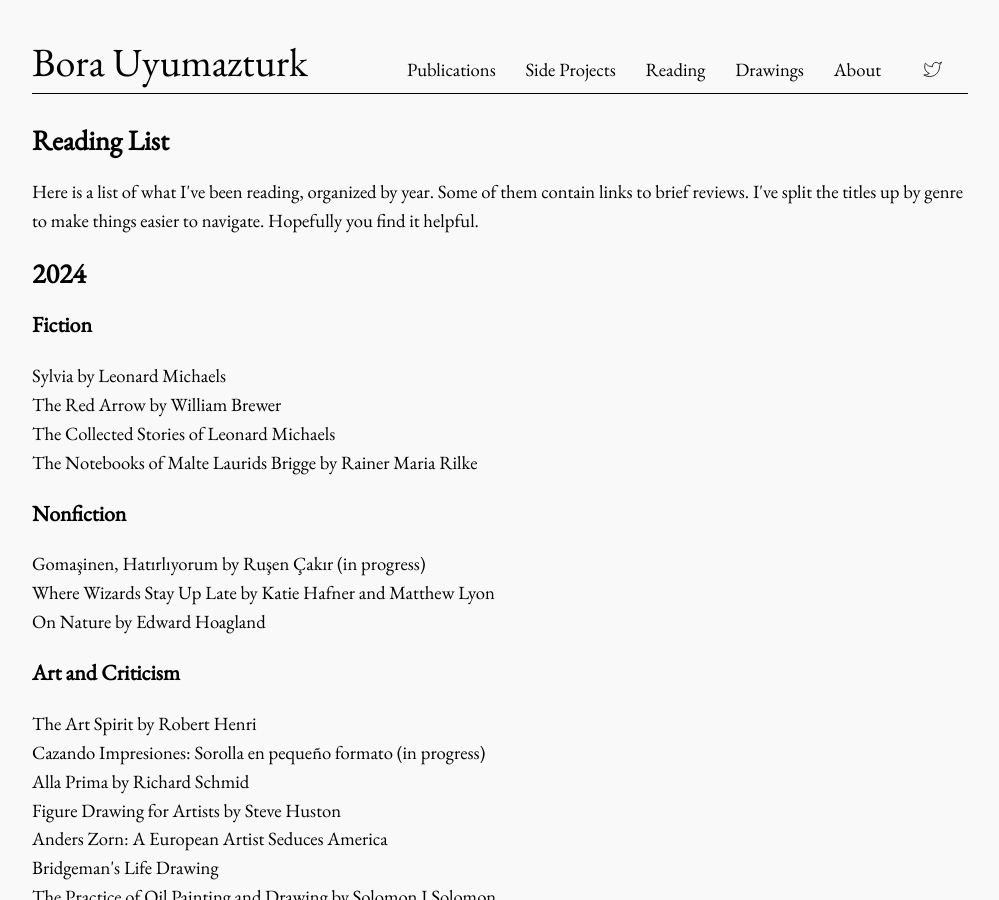
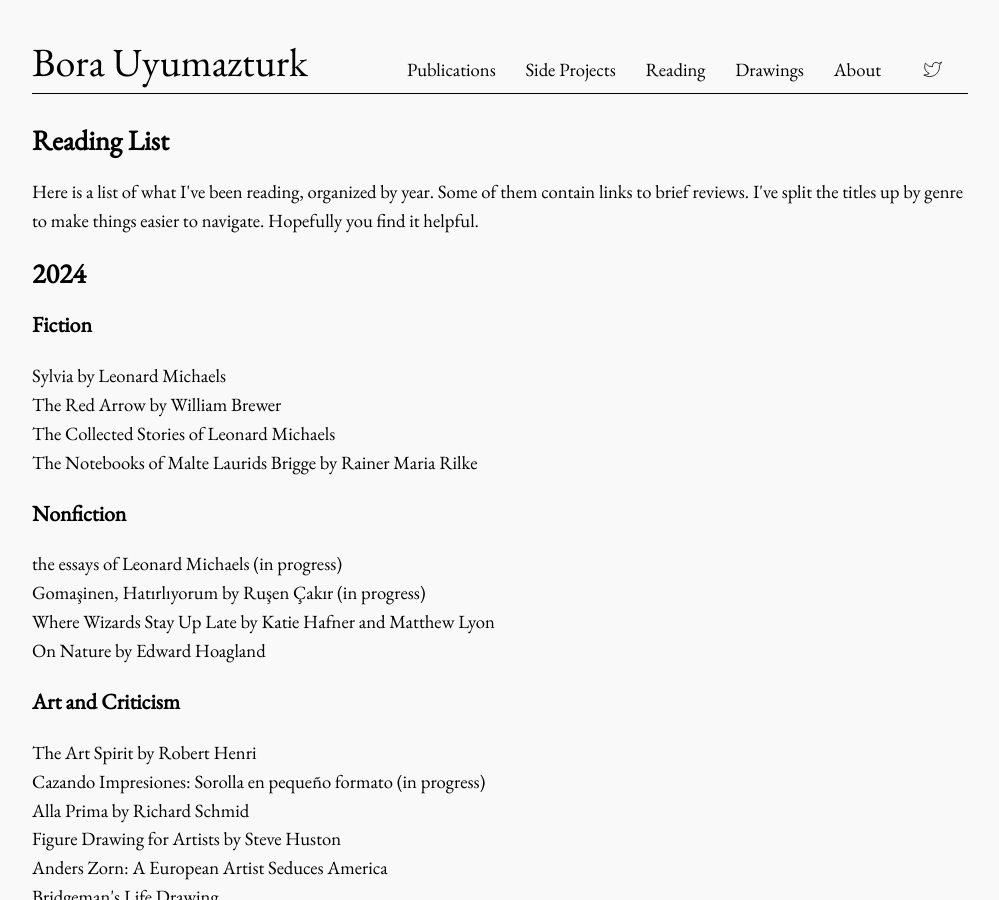
Before and after one commit to bora-uyumazturk/bora-uyumazturk.github.io, a Jekyll site: the page built from reading.html, in a window 1280 px wide and 900 px high. Shown: the whole window, without its empty margins (140-1139 px from the left). Built offline with Jekyll 4.4.1, drawn with Linux system fonts in a browser that asks for light colours.

Commit message:
Update reading.html

```diff
--- a/reading.html
+++ b/reading.html
@@ -23,6 +23,7 @@ title: Reading
 
   <h3>Nonfiction</h3>
 
+  the essays of Leonard Michaels (in progress) <br>
   Gomaşinen, Hatırlıyorum by Ruşen Çakır (in progress) <br>
   Where Wizards Stay Up Late by Katie Hafner and Matthew Lyon <br>
   On Nature by Edward Hoagland
```
